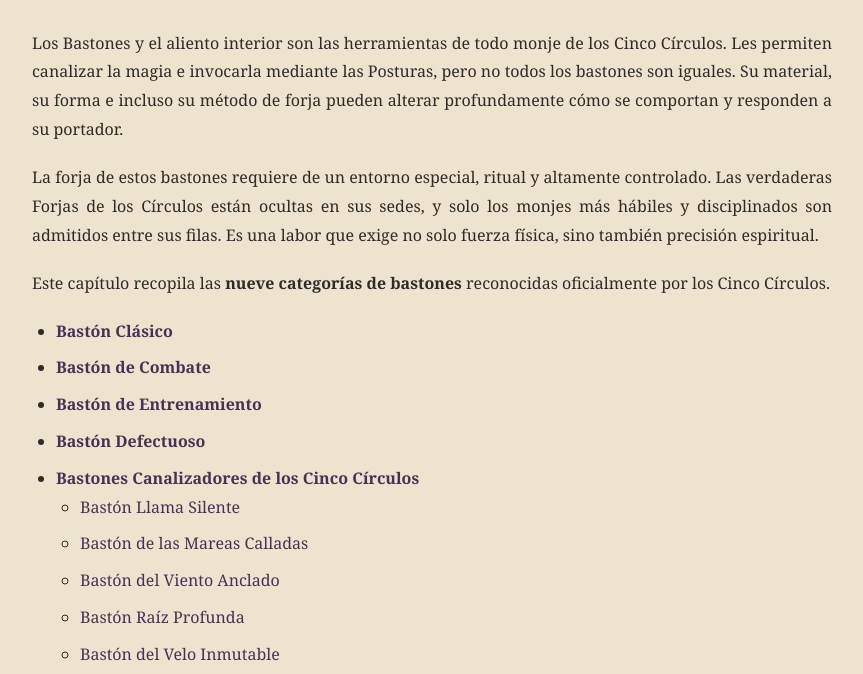
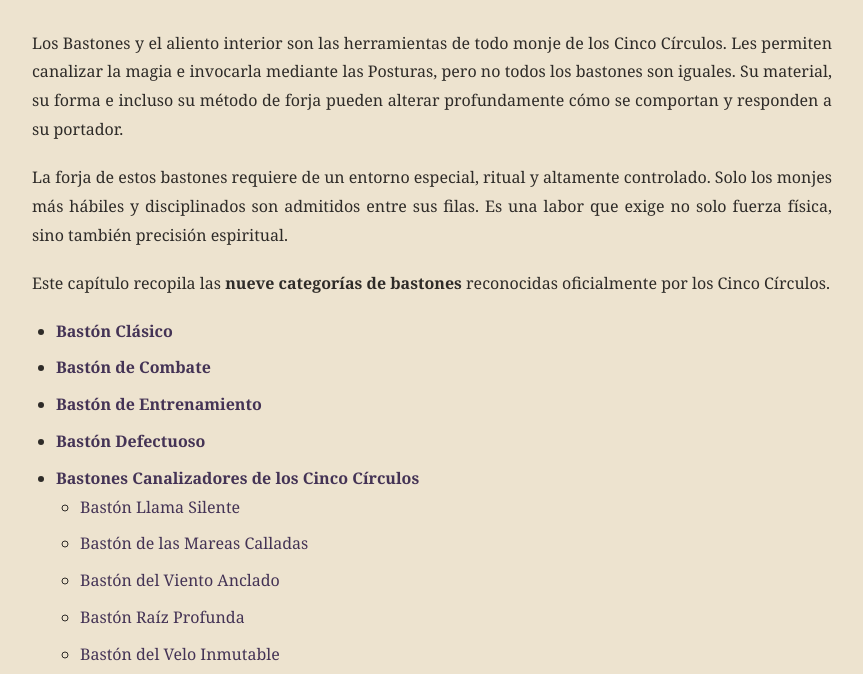
Before and after one commit to MrFraullen/Los-Cinco-Circulos, a plain HTML site: page 04-arte-de-la-forja.html in a window 1280 px wide. Shown: the part 126-800 px from the top of the page, without its empty margins (208-1071 px from the left). Drawn offline with Linux system fonts and the light colour scheme.

Commit message:
cambios El Arte de la Forga

```diff
--- a/04-arte-de-la-forja.html
+++ b/04-arte-de-la-forja.html
@@ -68,7 +68,7 @@
   <main>
     <p>Los Bastones y el aliento interior son las herramientas de todo monje de los Cinco Círculos. Les permiten canalizar la magia e invocarla mediante las Posturas, pero no todos los bastones son iguales. Su material, su forma e incluso su método de forja pueden alterar profundamente cómo se comportan y responden a su portador.</p>
 
-    <p>La forja de estos bastones requiere de un entorno especial, ritual y altamente controlado. Las verdaderas Forjas de los Círculos están ocultas en sus sedes, y solo los monjes más hábiles y disciplinados son admitidos entre sus filas. Es una labor que exige no solo fuerza física, sino también precisión espiritual.</p>
+    <p>La forja de estos bastones requiere de un entorno especial, ritual y altamente controlado. Solo los monjes más hábiles y disciplinados son admitidos entre sus filas. Es una labor que exige no solo fuerza física, sino también precisión espiritual.</p>
 
     <p>Este capítulo recopila las <strong>nueve categorías de bastones</strong> reconocidas oficialmente por los Cinco Círculos.</p>
 
```
